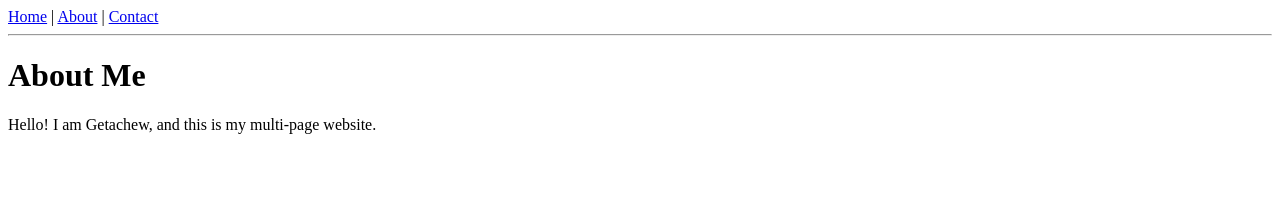
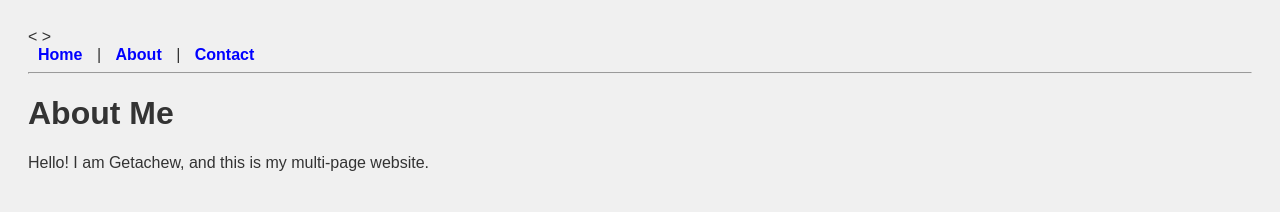
Before and after one commit to Koboye/Koboye.github.io, a plain HTML site: page about.html in a window 1280 px wide. Drawn offline with Linux system fonts and the light colour scheme.

Commit message:
Update about.html

```diff
--- a/about.html
+++ b/about.html
@@ -1,6 +1,7 @@
 <!DOCTYPE html>
 <html>
-<head>
+<<link rel="stylesheet" href="style.css">
+>
   <title>About - Koboye</title>
 </head>
 <body>
```
